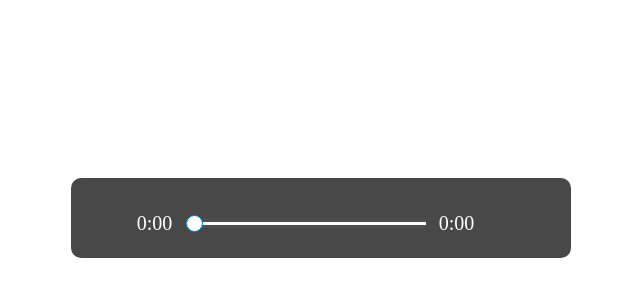
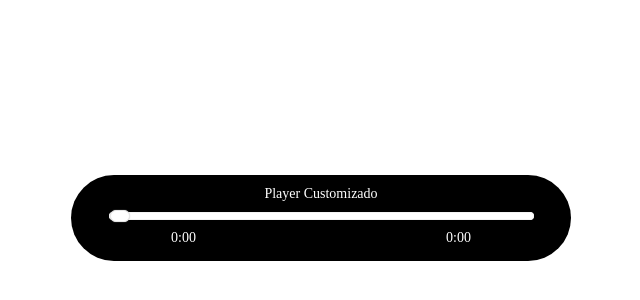
Before and after one commit to marlondck/javascript-custom-player-audio, a plain HTML site: page index.html in a window 1280 px wide. Shown: the part 182-482 px from the top of the page, without its empty margins (319-959 px from the left). Drawn offline with nearby package versions, Linux system fonts and the light colour scheme.

Commit message:
new styles

```diff
--- a/index.html
+++ b/index.html
@@ -12,10 +12,13 @@
 
     <div id="audio-player-container">
       <audio src="https://file-examples-com.github.io/uploads/2017/11/file_example_MP3_700KB.mp3" preload="metadata"></audio>
-      <button id="play-icon"></button>
-      <span id="current-time" class="time">0:00</span>
+      <span>Player Customizado</span>
       <input type="range" id="seek-slider" max="100" value="0">
-      <span id="duration" class="time">0:00</span>
+      <div class="controls">
+        <span id="current-time">0:00</span>
+        <button id="play-icon"></button>
+        <span id="duration" >0:00</span>
+      </div>
     </div>
 
   </div>
--- a/style.css
+++ b/style.css
@@ -3,6 +3,11 @@
   margin: 0;
   padding: 0;
   box-sizing: border-box;
+}
+
+html {
+  font-size: 62.5%;
+  -webkit-font-smoothing: antialiased;
 }
 
 /** Colocar o conteudo ao centro **/
@@ -15,17 +20,26 @@
 
 /** Estilos do player container **/
 #audio-player-container {
-  --seek-before-width: 0%;
-  width: 90%;
-  height: 80px;
-  max-width: 500px;
-  background: #484848;
-  border-radius: 10px;
+  width: 100%;
+  height: 100%;
+  max-width: 50rem;
+  background-image: url('./player-bg.svg');
+  background-repeat: no-repeat;
+  background-position: center;
+  background-size: contain;
+  display: flex;
+  flex-direction: column;
+  align-items: center;
+  justify-content: center;
+}
 
+.controls {
+  width: 60%;
   display: flex;
+  flex-direction:row;
+  justify-content: space-between;
   align-items: center;
 }
-
 
 /** Estilos do botao play/pause **/
 button {
@@ -33,124 +47,109 @@ button {
   border: 0;
   cursor: pointer;
   outline: none;
-  width: 40px;
-  height: 40px;
+  height: 2.5rem;
   background: transparent;
-
 }
 
-#play-icon {
-  margin: 20px 2.5%;
-}
 path {
   stroke: #fff;
+}
+
+span {
+  text-align: center;
+  font-size: 1.4rem;
+  color: #fff;
 }
 
 /** Estilos do range slider **/
 /** apoiar todos os navegadores **/
 /** https://css-tricks.com/sliding-nightmare-understanding-range-input/ **/
-input[type="range"] {
-  position: relative;
+/** https://doodlenerd.com/html-control/css-input-range-generator **/
+input[type=range] {
   -webkit-appearance: none;
-  width: 48%;
-  margin: 0;
-  padding: 0;
+  margin: 1rem 0 .5rem;
+  width: 85%;
+  border-radius: 1rem;
+}
+input[type=range]:focus {
+  outline: none;
+}
+input[type=range]::-webkit-slider-runnable-track {
+  width: 85%;
+  height: 8px;
+  cursor: pointer;
+  animate: 0.2s;
+  box-shadow: 0px 0px 0px #000000;
+  background: #ffffff;
+  border-radius: 5px;
+  border: 1px solid #f3f3f3;
+}
+input[type=range]::-webkit-slider-thumb {
+  box-shadow: 0px 0px 1px #bebebe;
+  border: 1px solid #e6e6e6;
+  height: 12px;
+  width: 20px;
+  border-radius: 6px;
+  background: #FFFFFF;
+  cursor: pointer;
+  -webkit-appearance: none;
+  margin-top: -3px;
+}
+input[type=range]:focus::-webkit-slider-runnable-track {
+  background: #fff8;
+}
+input[type=range]::-moz-range-track {
+  width: 85%;
   height: 10px;
-  margin: 30px 2.5% 20px 2.5%;
-  float: left;
-  outline: none;
-  background: #4e4e4e;
+  cursor: pointer;
+  animate: 0.2s;
+  box-shadow: 0px 0px 0px #000000;
+  background: #ffffff;
+  border-radius: 5px;
+  border: 1px solid #f3f3f3;
 }
-input[type="range"]::-webkit-slider-runnable-track {
-  width: 100%;
-  height: 3px;
-  cursor: pointer;
-  background: #fff;
-}
-input[type="range"]::before {
-  position: absolute;
-  content: "";
-  top: 8px;
-  left: 0;
-  width: var(--seek-before-width);
-  height: 3px;
-  background-color: #007db5;
+input[type=range]::-moz-range-thumb {
+  box-shadow: 0px 0px 1px #bebebe;
+  border: 1px solid #e6e6e6;
+  height: 12px;
+  width: 20px;
+  border-radius: 6px;
+  background: #FFFFFF;
   cursor: pointer;
 }
-input[type="range"]::-webkit-slider-thumb {
-  position: relative;
-  -webkit-appearance: none;
-  box-sizing: content-box;
-  border: 1px solid #007db5;
-  height: 15px;
-  width: 15px;
-  border-radius: 50%;
-  background-color: #fff;
+input[type=range]::-ms-track {
+  width: 85%;
+  height: 10px;
   cursor: pointer;
-  margin: -7px 0 0 0;
+  animate: 0.2s;
+  background: transparent;
+  border-color: transparent;
+  color: transparent;
 }
-input[type="range"]:active::-webkit-slider-thumb {
-  transform: scale(1.2);
-  background: #007db5;
+input[type=range]::-ms-fill-lower {
+  background: #ffffff;
+  border: 1px solid #f3f3f3;
+  border-radius: 10px;
+  box-shadow: 0px 0px 0px #000000;
 }
-input[type="range"]::-moz-range-track {
-  width: 100%;
-  height: 3px;
-  cursor: pointer;
-  background: linear-gradient(to right, rgba(0, 125, 181, 0.6) var(--buffered-width), rgba(0, 125, 181, 0.2) var(--buffered-width));
+input[type=range]::-ms-fill-upper {
+  background: #ffffff;
+  border: 1px solid #f3f3f3;
+  border-radius: 10px;
+  box-shadow: 0px 0px 0px #000000;
 }
-input[type="range"]::-moz-range-progress {
-  background-color: #007db5;
-}
-input[type="range"]::-moz-focus-outer {
-  border: 0;
-}
-input[type="range"]::-moz-range-thumb {
-  box-sizing: content-box;
-  border: 1px solid #007db5;
-  height: 15px;
-  width: 15px;
-  border-radius: 50%;
-  background-color: #fff;
+input[type=range]::-ms-thumb {
+  box-shadow: 0px 0px 1px #bebebe;
+  border: 1px solid #e6e6e6;
+  height: 12px;
+  width: 20px;
+  border-radius: 6px;
+  background: #FFFFFF;
   cursor: pointer;
 }
-input[type="range"]:active::-moz-range-thumb {
-  transform: scale(1.2);
-  background: #007db5;
+input[type=range]:focus::-ms-fill-lower {
+  background: #ffffff;
 }
-input[type="range"]::-ms-track {
-  width: 100%;
-  height: 3px;
-  cursor: pointer;
-  background: transparent;
-  border: solid transparent;
-  color: transparent;
+input[type=range]:focus::-ms-fill-upper {
+  background: #ffffff;
 }
-input[type="range"]::-ms-fill-lower {
-  background-color: #007db5;
-}
-input[type="range"]::-ms-fill-upper {
-  background: linear-gradient(to right, rgba(0, 125, 181, 0.6) var(--buffered-width), rgba(0, 125, 181, 0.2) var(--buffered-width));
-}
-input[type="range"]::-ms-thumb {
-  box-sizing: content-box;
-  border: 1px solid #007db5;
-  height: 15px;
-  width: 15px;
-  border-radius: 50%;
-  background-color: #fff;
-  cursor: pointer;
-}
-input[type="range"]:active::-ms-thumb {
-  transform: scale(1.2);
-  background: #007db5;
-}
-
-.time {
-  display: inline-block;
-  width: 37px;
-  text-align: center;
-  font-size: 20px;
-  color: #fff;
-  margin: 28.5px 0 18.5px 0;
-}
```
Also changed, not shown: player-bg.svg (added).
